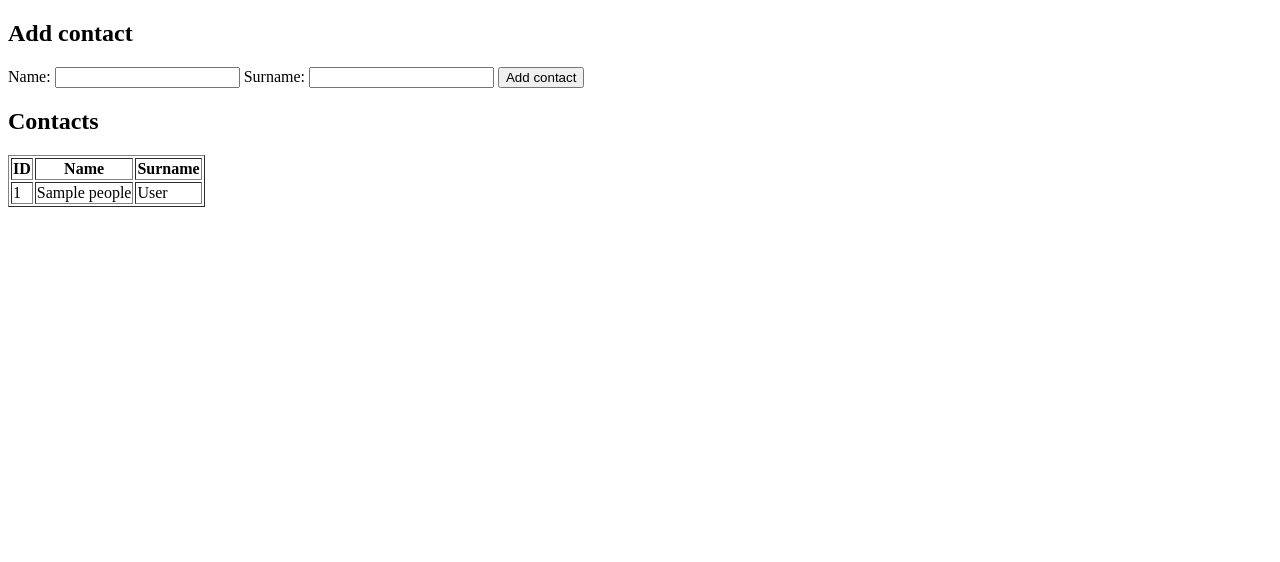
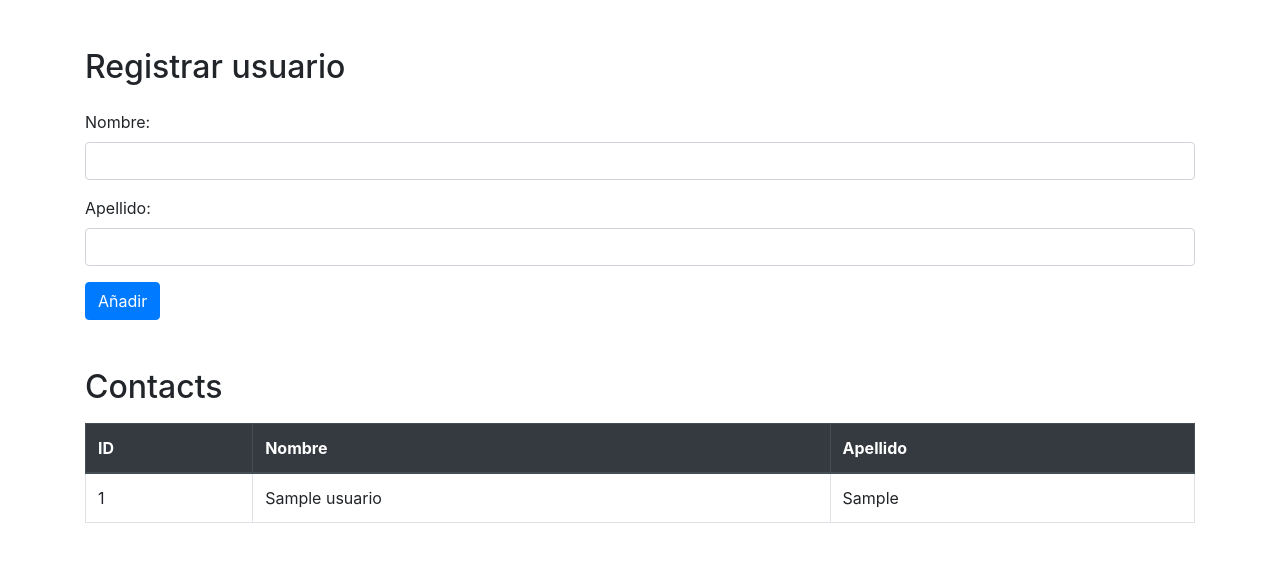
Before and after one commit to Valeria-YL/len, a Flask app: page / in a window 1280 px wide. Shown: the top 562 px of the page. Run offline with Flask 3, Linux system fonts and the light colour scheme; tables that the repository leaves empty or names only in its code hold one stand-in row (values such as "Sample post"); some libraries are stand-ins or nearby versions.

Commit message:
Flask app insert

```diff
--- a/app.py
+++ b/app.py
@@ -11,7 +11,7 @@ def index():
     cursor = connection.cursor(pymysql.cursors.DictCursor)
 
     try:
-        cursor.execute("SELECT ID, Name, Surname FROM People")
+        cursor.execute("SELECT id, nombre, apellido FROM usuario")
         contacts = cursor.fetchall()
     except pymysql.MySQLError as e:
         print(f"Error: {e}")
@@ -24,14 +24,14 @@ def index():
 
 @app.route('/', methods=['POST'])
 def submit():
-    name = request.form['name']
-    surname = request.form['surname']
+    nombre = request.form['nombre']
+    apellido = request.form['apellido']
 
     connection = getDBConnection()
     cursor = connection.cursor()
 
     try:
-        cursor.execute("INSERT INTO People (Name, Surname) VALUES (%s,%s)", (name, surname))
+        cursor.execute("INSERT INTO usuario (nombre, apellido) VALUES (%s,%s)", (nombre, apellido))
         connection.commit()
     except pymysql.MySQLError as e:
         print(f"Error: {e}")
--- a/templates/form.html
+++ b/templates/form.html
@@ -3,37 +3,47 @@
 <head>
     <meta charset="UTF-8">
     <meta name="viewport" content="width=device-width, initial-scale=1.0">
-    <title>View Flask</title>
+    <title>Usuario</title>
+    <link rel="stylesheet" href="https://stackpath.bootstrapcdn.com/bootstrap/4.5.2/css/bootstrap.min.css">
+    <link rel="stylesheet" href="style.css">
 </head>
 <body>
-    <h2>Add contact</h2>
+    <div class="container mt-5">
+        <h2 class="mb-4">Registrar usuario</h2>
         <form action="/" method="post">
-        <label for="name">Name:</label>
-        <input type="text" id="name" name="name">
-        <label for="surname">Surname:</label>
-        <input type="text" name="surname" id="surname">
-        <input type="submit" value="Add contact">
+            <div class="form-group">
+                <label for="nombre">Nombre:</label>
+                <input type="text" class="form-control" id="nombre" name="nombre" required>
+            </div>
+            <div class="form-group">
+                <label for="apellido">Apellido:</label>
+                <input type="text" class="form-control" id="apellido" name="apellido" required>
+            </div>
+            <button type="submit" class="btn btn-primary">Añadir</button>
         </form>
 
-    <h2>Contacts</h2>
-    <table border="1">
-        <thead>
+        <h2 class="mt-5">Contacts</h2>
+        <table class="table table-bordered mt-3">
+            <thead class="thead-dark">
                 <tr>
                     <th>ID</th>
-                <th>Name</th>
-                <th>Surname</th>
+                    <th>Nombre</th>
+                    <th>Apellido</th>
                 </tr>
             </thead>
-
             <tbody>
                 {% for contact in contacts %}
                 <tr>
-                <td>{{ contact.ID }}</td>
-                <td>{{ contact.Name }}</td>
-                <td>{{ contact.Surname }}</td>
+                    <td>{{ contact.id }}</td>
+                    <td>{{ contact.nombre }}</td>
+                    <td>{{ contact.apellido }}</td>
                 </tr>
                 {% endfor %}
             </tbody>
         </table>
+    </div>
+    <script src="https://code.jquery.com/jquery-3.5.1.slim.min.js"></script>
+    <script src="https://cdn.jsdelivr.net/npm/@popperjs/core@2.9.2/dist/umd/popper.min.js"></script>
+    <script src="https://stackpath.bootstrapcdn.com/bootstrap/4.5.2/js/bootstrap.min.js"></script>
 </body>
 </html>
```
Also changed, not shown: form.py (+4 -4 lines). Lines whose indentation alone changed are shown as unchanged.
